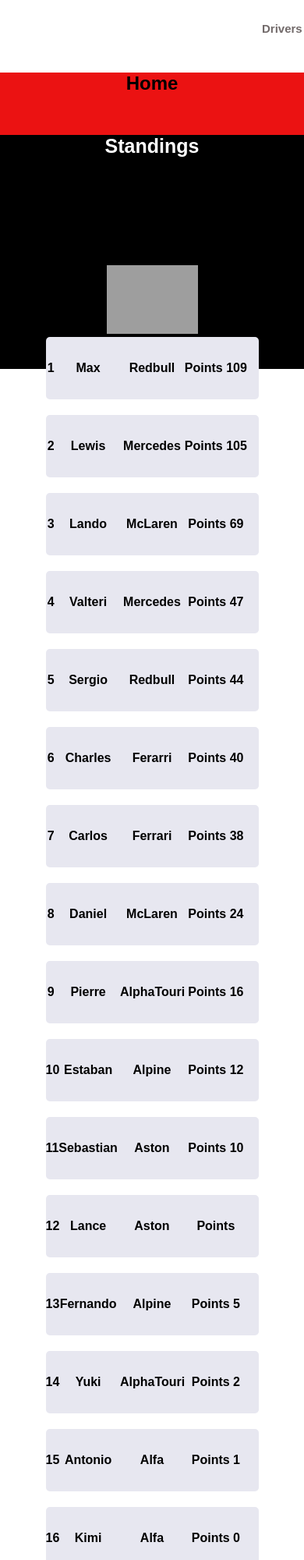
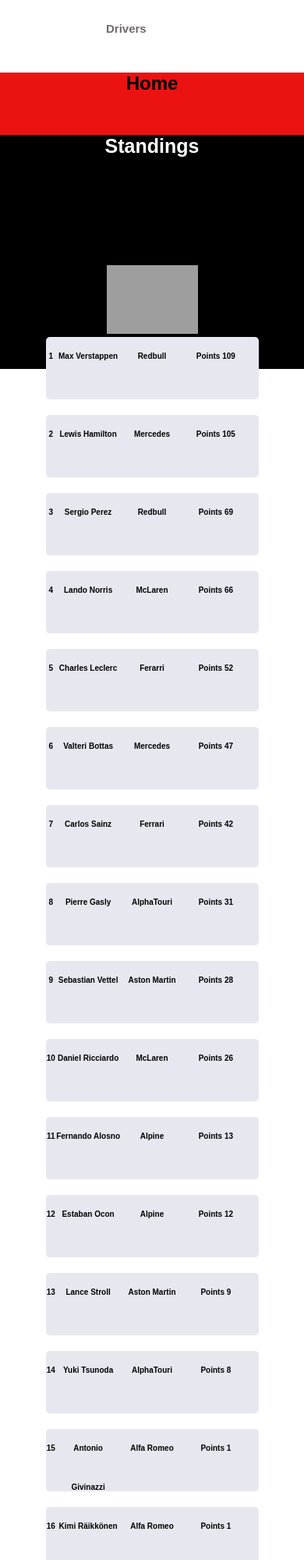
Before and after one commit to albsil02/webdevpub, a plain HTML site: page examination_webdev/index.html in a window 390 px wide. Shown: the top 2000 px of the page at 78% size. Drawn offline with Linux system fonts and the light colour scheme; grey boxes are pictures that could not be loaded.

Commit message:
finished assignment

```diff
--- a/examination_webdev/css/constructor.css
+++ b/examination_webdev/css/constructor.css
@@ -90,7 +90,9 @@ margin-left: 27%;
       font-size: 9px;
     }
   }
-
+  .redbull_bakgrund{
+    border-radius: 20px;
+  }
   .Bild{
     width:110%;
   }
--- a/examination_webdev/css/drivers.css
+++ b/examination_webdev/css/drivers.css
@@ -66,6 +66,7 @@
   @media screen and (max-width:800px) {
     .driverButton{
       width:70vW;
+      font-size: 10px;
 
     }
   }
@@ -86,7 +87,7 @@ p{
 }
 #Redbull:hover{
   background-color: rgb(0, 83, 161);
-  transition: background-color 0.4s ease-in;
+
 }
 #Mercedes:hover{
   background-color: rgb(42, 231, 184);
--- a/examination_webdev/css/navbar.css
+++ b/examination_webdev/css/navbar.css
@@ -37,11 +37,15 @@ body {
 @media screen and (max-width: 600px) {
     .navbar a:not(:first-child) {
         display: none;
+
     }
-
+    .navbar a{
+        padding-left: 120px;
+    }
     .navbar a.icon {
         float: right;
         display: block;
+
     }
 }
 
--- a/examination_webdev/index.html
+++ b/examination_webdev/index.html
@@ -46,82 +46,81 @@
                <div class="bil">Mercedes</div>
                <div class="poäng">Points 105</div>
                </div>
-
+               <div class ="driverButton" id="Redbull" type="button" onclick="info()">
+                <div class="Placering" > 3</div>
+                <div class="Förare">Sergio Perez</div>
+                <div class="bil">Redbull</div>
+                <div class="poäng">Points 69</div>
+            </div>
           <div class ="driverButton" id="McLaren" type="button" onclick="info()">
-              <div class="Placering" > 3</div>
+              <div class="Placering" > 4</div>
               <div class="Förare">Lando Norris</div>
               <div class="bil">McLaren</div>
-              <div class="poäng">Points 69</div>
+              <div class="poäng">Points 66</div>
           </div>
+          <div class ="driverButton" id="Ferarri" type="button" onclick="infoMercedes()">
+            <div class="Placering" > 5</div>
+            <div class="Förare">Charles Leclerc</div>
+            <div class="bil">Ferarri</div>
+             <div class ="poäng">Points 52</div>
+        </div>
           <div class ="driverButton" id="Mercedes" type="button" onclick="info()">
-          <div class="Placering" > 4</div>
+          <div class="Placering" > 6</div>
           <div class="Förare">Valteri Bottas</div>
           <div class="bil">Mercedes</div>
           <div class="poäng">Points 47</div>
           </div>
 
-
-
-  <div class ="driverButton" id="Redbull" type="button" onclick="info()">
-      <div class="Placering" > 5</div>
-      <div class="Förare">Sergio Perez</div>
-      <div class="bil">Redbull</div>
-      <div class="poäng">Points 44</div>
-  </div>
-  <div class ="driverButton" id="Ferarri" type="button" onclick="infoMercedes()">
-    <div class="Placering" > 6</div>
-    <div class="Förare">Charles Leclerc</div>
-    <div class="bil">Ferarri</div>
-     <div class ="poäng">Points 40</div>
-</div>
 <div class ="driverButton" id="Ferarri" type="button" onclick="info()">
     <div class="Placering" > 7</div>
     <div class="Förare">Carlos Sainz</div>
     <div class="bil">Ferrari</div>
-    <div class="poäng">Points 38</div>
+    <div class="poäng">Points 42</div>
+</div>
+<div class ="driverButton" id="AlphaTuori" type="button" onclick="info()">
+    <div class="Placering" > 8</div>
+    <div class="Förare">Pierre Gasly</div>
+    <div class="bil">AlphaTouri</div>
+    <div class="poäng">Points 31</div>
+</div>
+<div class ="driverButton" id="AstonMartin" type="button" onclick="info()">
+    <div class="Placering" > 9</div>
+    <div class="Förare">Sebastian Vettel</div>
+     <div class="bil">Aston Martin</div>
+    <div class="poäng">Points 28</div>
 </div>
 <div class ="driverButton" id="McLaren" type="button" onclick="info()">
-    <div class="Placering" > 8</div>
+    <div class="Placering" > 10</div>
     <div class="Förare">Daniel Ricciardo</div>
     <div class="bil">McLaren</div>
-    <div class="poäng">Points 24 </div>
+    <div class="poäng">Points 26 </div>
 </div>
-  <div class ="driverButton" id="AlphaTuori" type="button" onclick="info()">
-      <div class="Placering" > 9</div>
-      <div class="Förare">Pierre Gasly</div>
-      <div class="bil">AlphaTouri</div>
-      <div class="poäng">Points 16</div>
-  </div>
+<div class ="driverButton" id="Alpine" type="button" onclick="info()">
+    <div class="Placering" > 11</div>
+    <div class="Förare">Fernando Alosno</div>
+    <div class="bil">Alpine</div>
+    <div class="poäng">Points 13 </div>
+</div>
   <div class ="driverButton" id="Alpine" type="button" onclick="info()">
 
-    <div class="Placering" > 10</div>
+    <div class="Placering" > 12</div>
     <div class="Förare">Estaban Ocon</div>
     <div class="bil">Alpine</div>
     <div class="poäng">Points 12</div>
 </div>
-<div class ="driverButton" id="AstonMartin" type="button" onclick="info()">
-    <div class="Placering" > 11</div>
-    <div class="Förare">Sebastian Vettel</div>
-     <div class="bil">Aston Martin</div>
-    <div class="poäng">Points 10</div>
-</div>
+
 <div class ="driverButton" id="AstonMartin" type="button" onclick="infoMercedes()">
-    <div class="Placering" > 12</div>
+    <div class="Placering" > 13</div>
     <div class="Förare">Lance Stroll</div>
     <div class="bil">Aston Martin</div>
-    <div class ="poäng">Points </div>
+    <div class ="poäng">Points 9</div>
 </div>
-  <div class ="driverButton" id="Alpine" type="button" onclick="info()">
-    <div class="Placering" > 13</div>
-    <div class="Förare">Fernando Alosno</div>
-    <div class="bil">Alpine</div>
-    <div class="poäng">Points 5 </div>
-</div>
+
     <div class ="driverButton" id="AlphaTuori" type="button" onclick="info()">
         <div class="Placering" > 14</div>
         <div class="Förare">Yuki Tsunoda</div>
         <div class="bil">AlphaTouri</div>
-        <div class="poäng">Points 2 </div>
+        <div class="poäng">Points 8 </div>
     </div>
     <div class ="driverButton" id="AlfaRomeo" type="button" onclick="info()">
         <div class="Placering" > 15</div>
@@ -133,7 +132,7 @@
         <div class="Placering" > 16</div>
         <div class="Förare">Kimi Räikkönen</div>
         <div class="bil">Alfa Romeo</div>
-        <div class="poäng">Points 0 </div>
+        <div class="poäng">Points 1 </div>
     </div>
     <div class ="driverButton" id="Williams" type="button" onclick="info()">
         <div class="Placering" > 17</div>
```
Also changed, not shown: examination_webdev/js/constructor.js (+16 -14 lines), examination_webdev/test2.html (+9 -9 lines).
